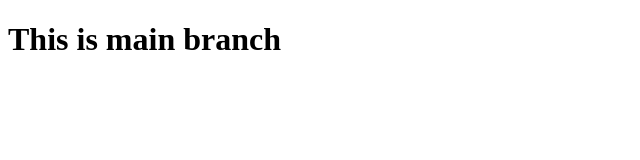
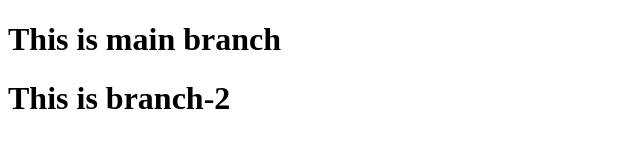
Before and after one commit to rudrakshsharma876-ui/double-branch-practice, a plain HTML site: page index.html in a window 1280 px wide. Shown: the whole page, without its empty margins (0-640 px from the left). Drawn offline with Linux system fonts and the light colour scheme.

Commit message:
Branch-2

```diff
--- a/index.html
+++ b/index.html
@@ -7,6 +7,7 @@
 </head>
 <body>
     <h1>This is main branch</h1>
+    <h1>This is branch-2</h1>
 
 </body>
 </html>
```
